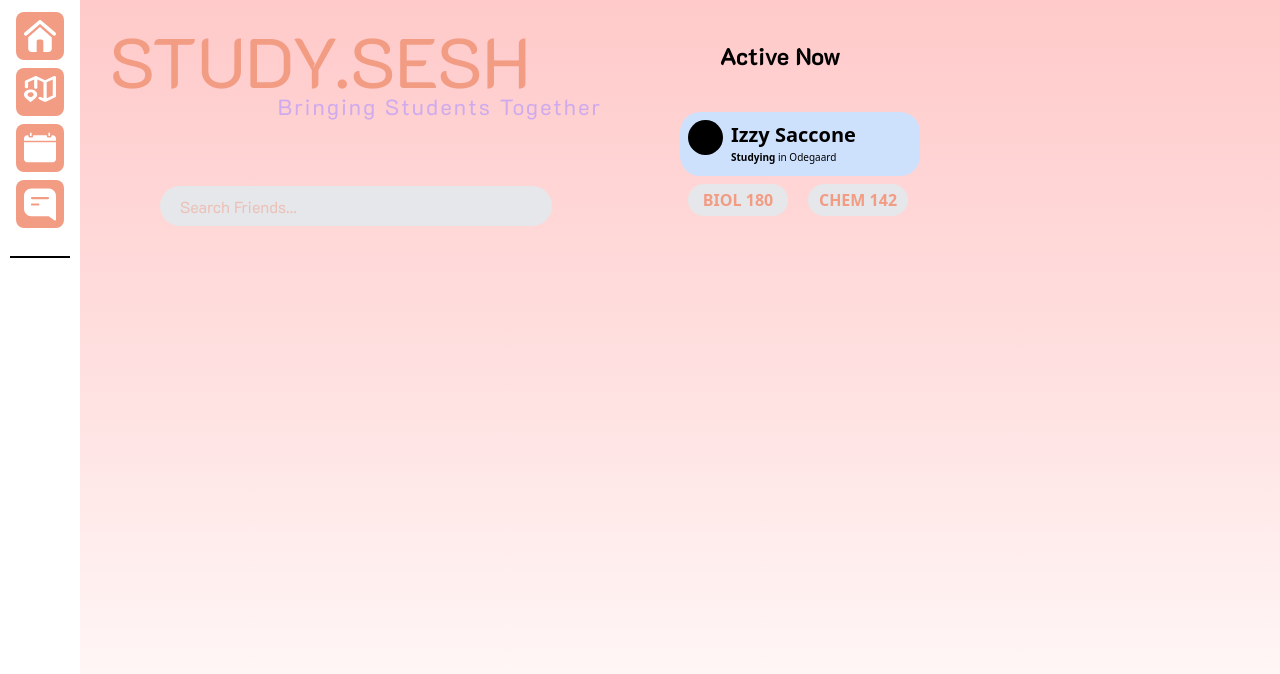
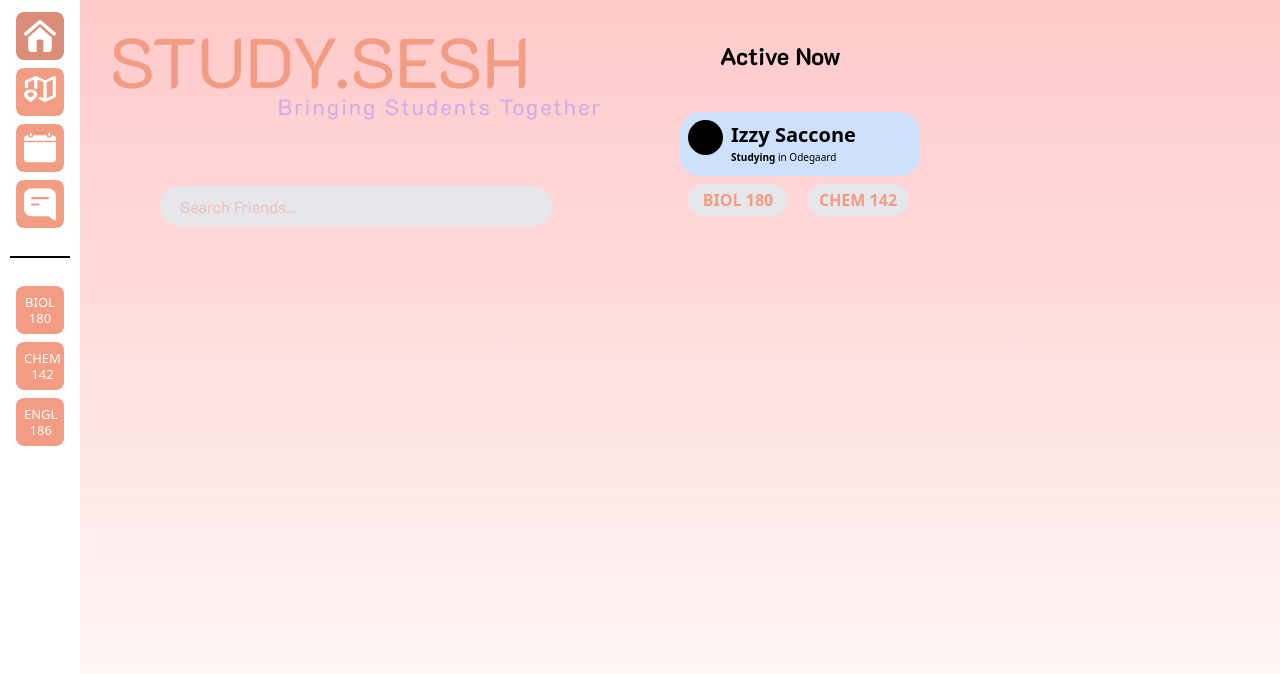
Before and after one commit to JimmyALiu/WINFO_13, a React (Vite) app: page / in a window 1280 px wide. Shown: the top 674 px of the page. Built offline with nearby package versions, Linux system fonts and the light colour scheme.

Commit message:
updating nav styles

```diff
--- a/src/App.jsx
+++ b/src/App.jsx
@@ -8,7 +8,7 @@ import NearMe from './components/homeComponents/NearMe'
 function App() {
 	const [pageIndex, setPageIndex] = useState(0)
 
-	const auto = <Navigation setPageIndex={setPageIndex} />
+	const auto = <Navigation setPageIndex={setPageIndex} pageIndex={pageIndex} />
 
 
 	switch (pageIndex) {
--- a/src/components/homeComponents/Navbox.jsx
+++ b/src/components/homeComponents/Navbox.jsx
@@ -2,10 +2,10 @@ import React from 'react'
 
 
 export default function Navbox(props) {
-    const { children, setPageIndex, index } = props
+    const { children, setPageIndex, pageIndex, index } = props
     return (
-        <div className='bgOrange transition delay-50 rounded-lg w-12 h-12 mx-auto'>
-            <button onClick={() => setPageIndex(index)} className='p-2 transition delay-50 duration-300 hover:-translate-y-1'>
+        <div className={'transition delay-50 rounded-lg w-12 h-12 mx-auto' + (pageIndex === index ? ' bgOrangeSelect' : ' bgOrange')}>
+            <button onClick={() => setPageIndex(index)} className='p-2 transition delay-50 duration-300 hover:-translate-y-1 '>
                 {children}
             </button>
         </div>
--- a/src/components/homeComponents/Navigation.jsx
+++ b/src/components/homeComponents/Navigation.jsx
@@ -6,15 +6,20 @@ import calendar from '../../assets/Calendar.svg'
 import message from '../../assets/Message.svg'
 
 export default function Navigation(props) {
-    const { setPageIndex } = props
+    const { setPageIndex, pageIndex } = props
+
+    const navButtons = [home, map, calendar, message]
+    const classButtons = ['BIOL 180', 'CHEM 142', 'ENGL 186']
 
     return (
-        <div className='flex flex-col rounded-r-lg bg-white border-gray w-20 min-h-screen items-start gap-2 py-3'>
-            <Navbox setPageIndex={setPageIndex} index={0}><img src={home} alt='home' /></Navbox>
-            <Navbox setPageIndex={setPageIndex} index={1}><img src={map} alt='map' /></Navbox>
-            <Navbox setPageIndex={setPageIndex} index={2}><img src={calendar} alt='calendar' /></Navbox>
-            <Navbox setPageIndex={setPageIndex} index={3}><img src={message} alt='message' /></Navbox>
+        <div className='flex flex-col rounded-r-lg border-gray w-20 min-h-screen items-start gap-2 py-3'>
+            {navButtons.map((item, index) => {
+                return <Navbox key={index} setPageIndex={setPageIndex} pageIndex={pageIndex} index={index}><img src={item} /></Navbox>
+            })}
             <hr className='min-w-15 my-5 mx-auto bg-gray-200 border-1 dark:bg-gray-700' />
+            {classButtons.map((item, index) => {
+                return <Navbox key={index} setPageIndex={setPageIndex} index={0}><p className='text-center text-[13px] leading-tight white'>{item}</p></Navbox>
+            })}
         </div>
     )
 }
--- a/src/index.css
+++ b/src/index.css
@@ -22,8 +22,8 @@ h2 {
     background-color: #F39C84;
 }
 
-.bgOrange:hover {
-    background-color: #e4947e;
+.bgOrangeSelect, .bgOrange:hover {
+    background-color: #da8d78;
 }
 
 
@@ -44,7 +44,11 @@ h2 {
 }
 
 .blue {
-    color: #CEE1FC
+    color: #CEE1FC;
+}
+
+.white {
+    color: white;
 }
 
 h3 {
```
